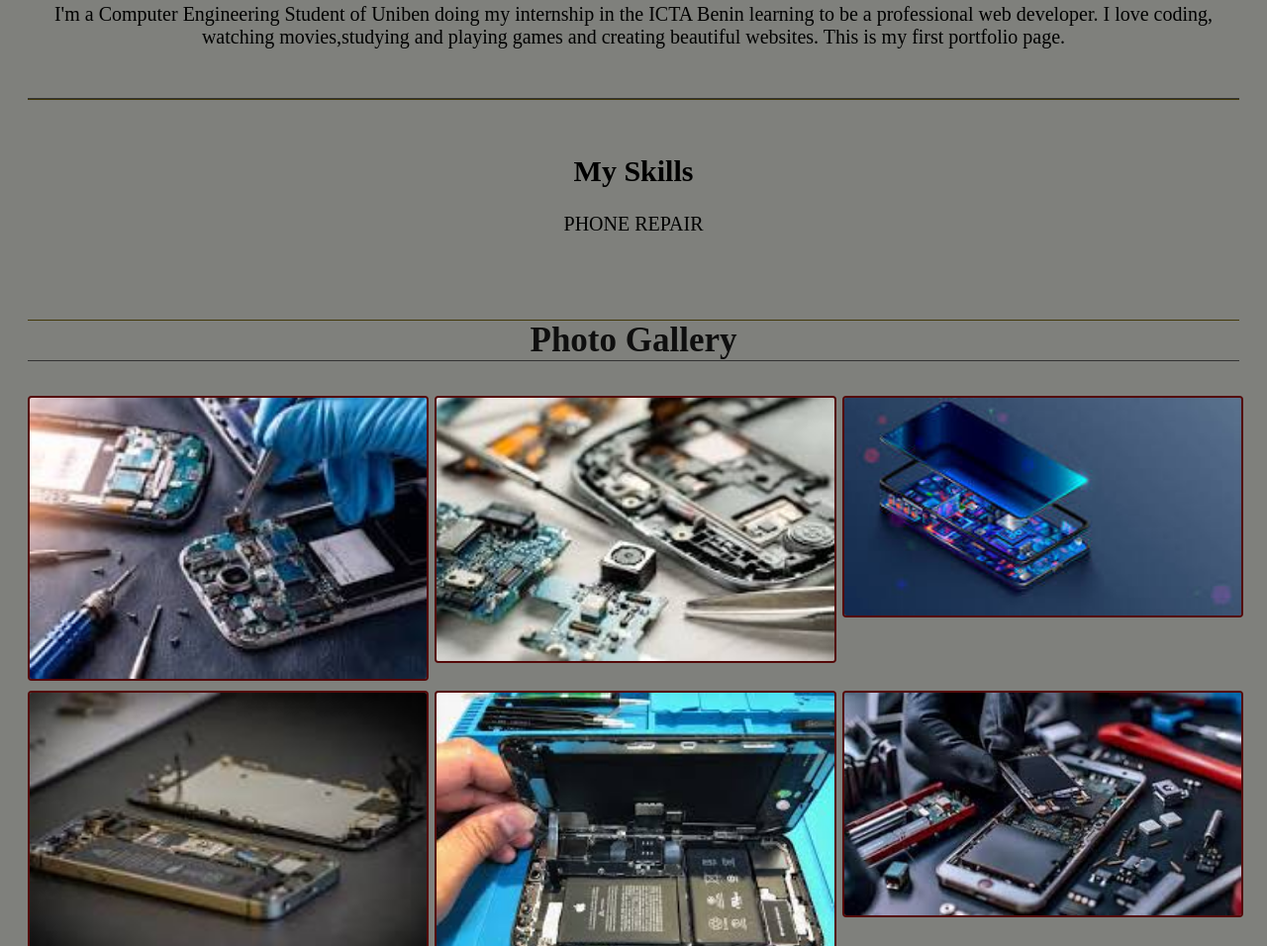
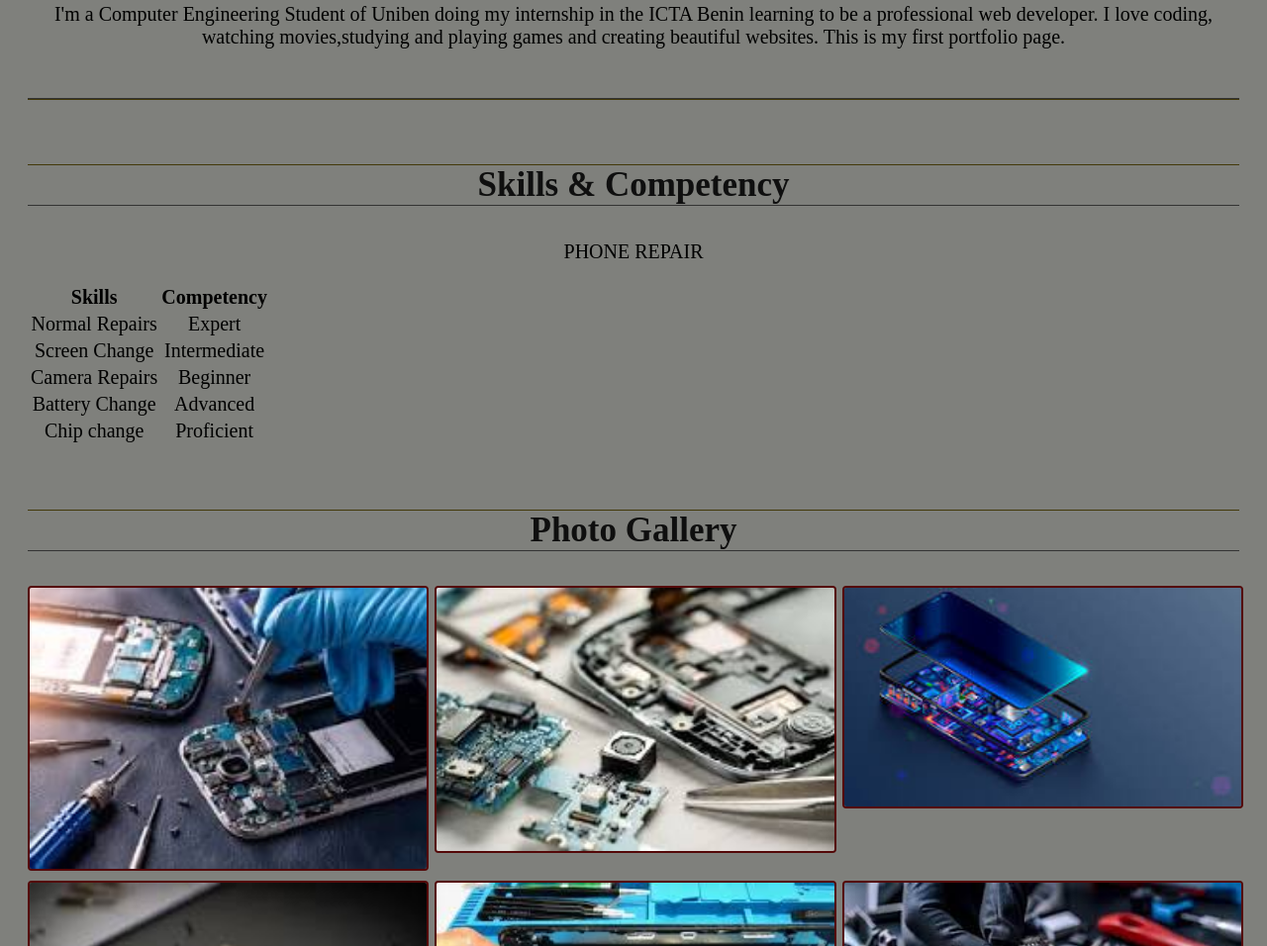
Before and after one commit to elishausen/portfolioproject, a plain HTML site: page index.html in a window 1280 px wide. Shown: the part 841-1797 px from the top of the page at 99% size. Drawn offline with Linux system fonts and the light colour scheme.

Commit message:
Update index.html

```diff
--- a/index.html
+++ b/index.html
@@ -38,15 +38,44 @@
     </section>
 
       <section id="skills">
-        <h2>My Skills</h2>
-        <p>PHONE REPAIR</p>
+
+
+
+<h3>Skills & Competency</h3>
+ <p>PHONE REPAIR</p>
+            <table>
+                <tr>
+                    <th>Skills</th>
+                    <th>Competency</th>
+                </tr>
+                <tr>
+                    <td>Normal Repairs</td>
+                    <td>Expert</td>
+                </tr>
+                <tr>
+                    <td>Screen Change</td>
+                    <td>Intermediate</td>
+                </tr>
+                <tr>
+                    <td>Camera Repairs</td>
+                    <td>Beginner</td>
+                </tr>
+                <tr>
+                    <td>Battery Change</td>
+                    <td>Advanced</td>
+                </tr>
+                <tr>
+                    <td>Chip change</td>
+                    <td>Proficient</td>
+                </tr>
+            </table>
 
 
        <section class="gallery">
             <h3>Photo Gallery</h3>
             <div class="gallery-grid">
                 <img title="Normal Repairs" src="Images/myfirstjob.jpg" alt="First Sample Job">
-                <img title="Camera Rpairs" src="Images/mysecondjob.jpg" alt="Second Sample Job">
+                <img title="Camera Repairs" src="Images/mysecondjob.jpg" alt="Second Sample Job">
                 <img title="Screen Change" src="Images/screenchange.jpg" alt="Third Sample Job">
                 <img title="Repairs" src="Images/thirdjob.jpg" alt="Fourth Sample Job">
                 <img title="Battery Change" src="Images/batterychange.jpg" alt="Fifth Sample Job">
@@ -55,6 +84,8 @@
         </section>
 
       </section>
+
+
 
       <section id="contact">
         <h2>Contact Me</h2>
```
